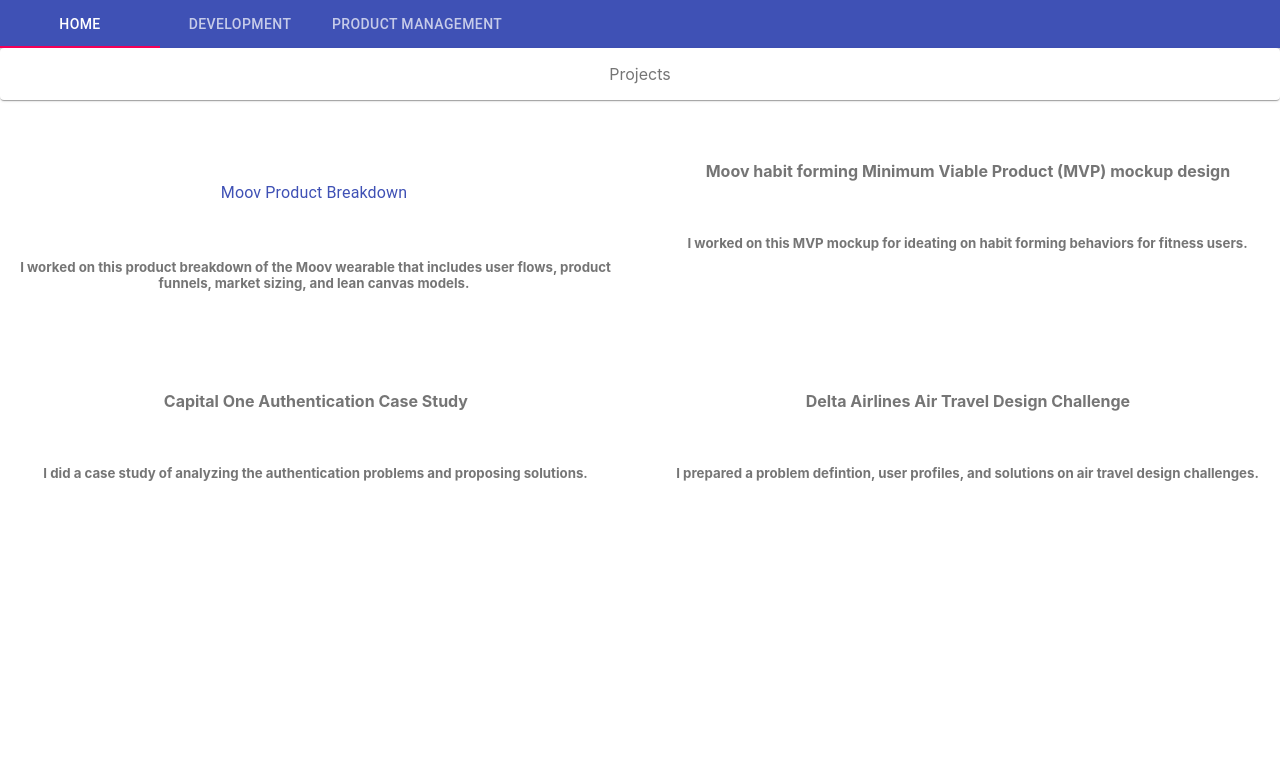
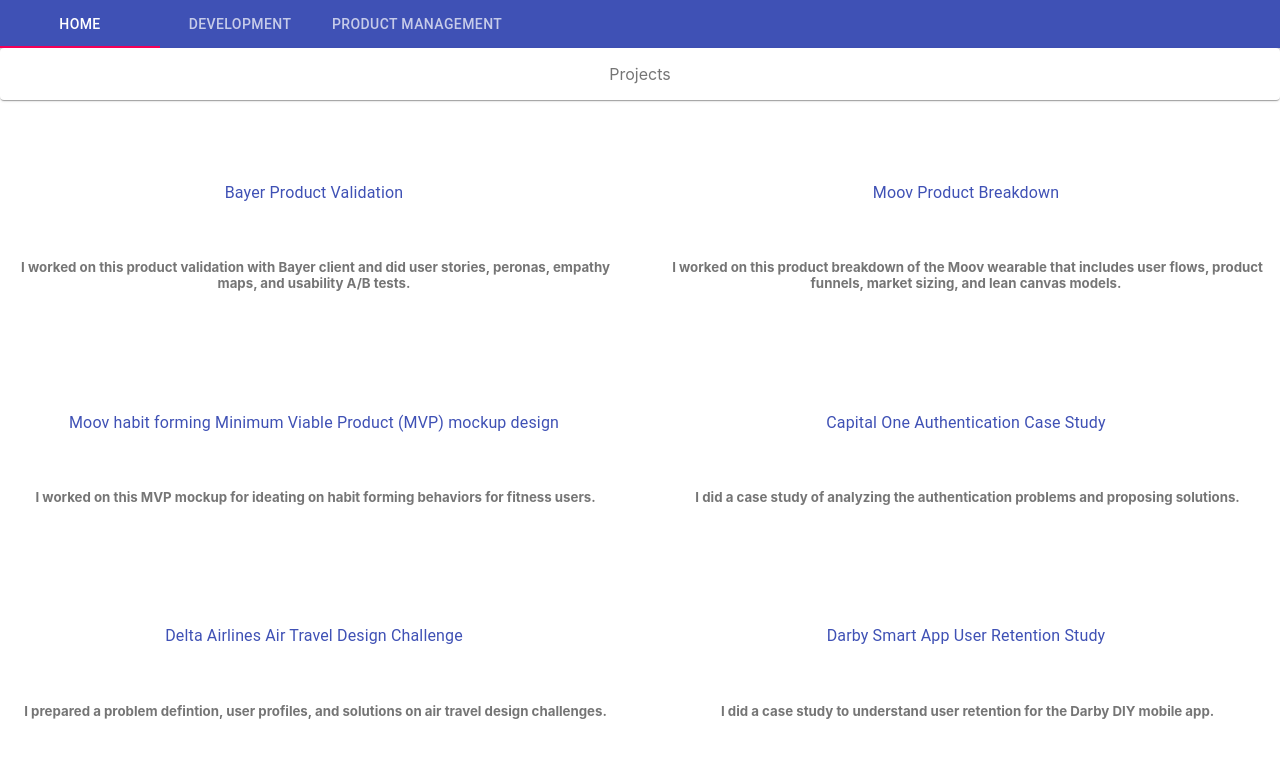
Before and after one commit to eliaahadi/ea, a React (Create React App) app: page /ea/pm in a window 1280 px wide. Shown: the top 758 px of the page. Built offline with nearby package versions, Linux system fonts and the light colour scheme.

Commit message:
added pm work

```diff
--- a/src/main/ProductManagement.tsx
+++ b/src/main/ProductManagement.tsx
@@ -50,6 +50,18 @@
         <Grid item xs={6}>
           <h4 className={classes.paper}>​
             <Typography className={classes.root}>
+              <Link href="https://elia314.github.io/ea/attachments/Bayer_Product_Validation.pdf">
+                Bayer Product Validation
+              </Link>
+            </Typography>
+          </h4>
+          <h5 className={classes.paper}>​
+            I worked on this product validation with Bayer client and did user stories, peronas, empathy maps, and usability A/B tests.
+          </h5>
+        </Grid>
+        <Grid item xs={6}>
+          <h4 className={classes.paper}>​
+            <Typography className={classes.root}>
               <Link href="https://elia314.github.io/ea/attachments/Moov_Product_Breakdown.pdf">
                 Moov Product Breakdown
               </Link>
@@ -61,7 +73,11 @@
         </Grid>
         <Grid item xs={6}>
           <h4 className={classes.paper}>​
+            <Typography className={classes.root}>
+              <Link href="https://elia314.github.io/ea/attachments/MoovHabitForming.png">
                 Moov habit forming Minimum Viable Product (MVP) mockup design
+              </Link>
+            </Typography>
           </h4>
           <h5 className={classes.paper}>​
             I worked on this MVP mockup for ideating on habit forming behaviors for fitness users.
@@ -69,7 +85,11 @@
         </Grid>
         <Grid item xs={6}>
           <h4 className={classes.paper}>​
+            <Typography className={classes.root}>
+              <Link href="https://elia314.github.io/ea/attachments/Cap1_Authentication_Case_Study.pdf">
                 Capital One Authentication Case Study
+              </Link>
+            </Typography>
           </h4>
           <h5 className={classes.paper}>​
             I did a case study of analyzing the authentication problems and proposing solutions.
@@ -77,10 +97,26 @@
         </Grid>
         <Grid item xs={6}>
           <h4 className={classes.paper}>​
+            <Typography className={classes.root}>
+              <Link href="https://elia314.github.io/ea/attachments/Delta_Airlines_Design_Challenge.pdf">
                 Delta Airlines Air Travel Design Challenge
+              </Link>
+            </Typography>
           </h4>
           <h5 className={classes.paper}>​
             I prepared a problem defintion, user profiles, and solutions on air travel design challenges.
+          </h5>
+        </Grid>
+        <Grid item xs={6}>
+          <h4 className={classes.paper}>​
+            <Typography className={classes.root}>
+              <Link href="https://elia314.github.io/ea/attachments/Darby_Smart_App_User_Retention.pdf">
+                Darby Smart App User Retention Study
+              </Link>
+            </Typography>
+          </h4>
+          <h5 className={classes.paper}>​
+            I did a case study to understand user retention for the Darby DIY mobile app.
           </h5>
         </Grid>
       </Grid>
```
Also changed, not shown: 2 other files (tests, documents, lock files or other folders). Lines whose indentation alone changed are shown as unchanged.
